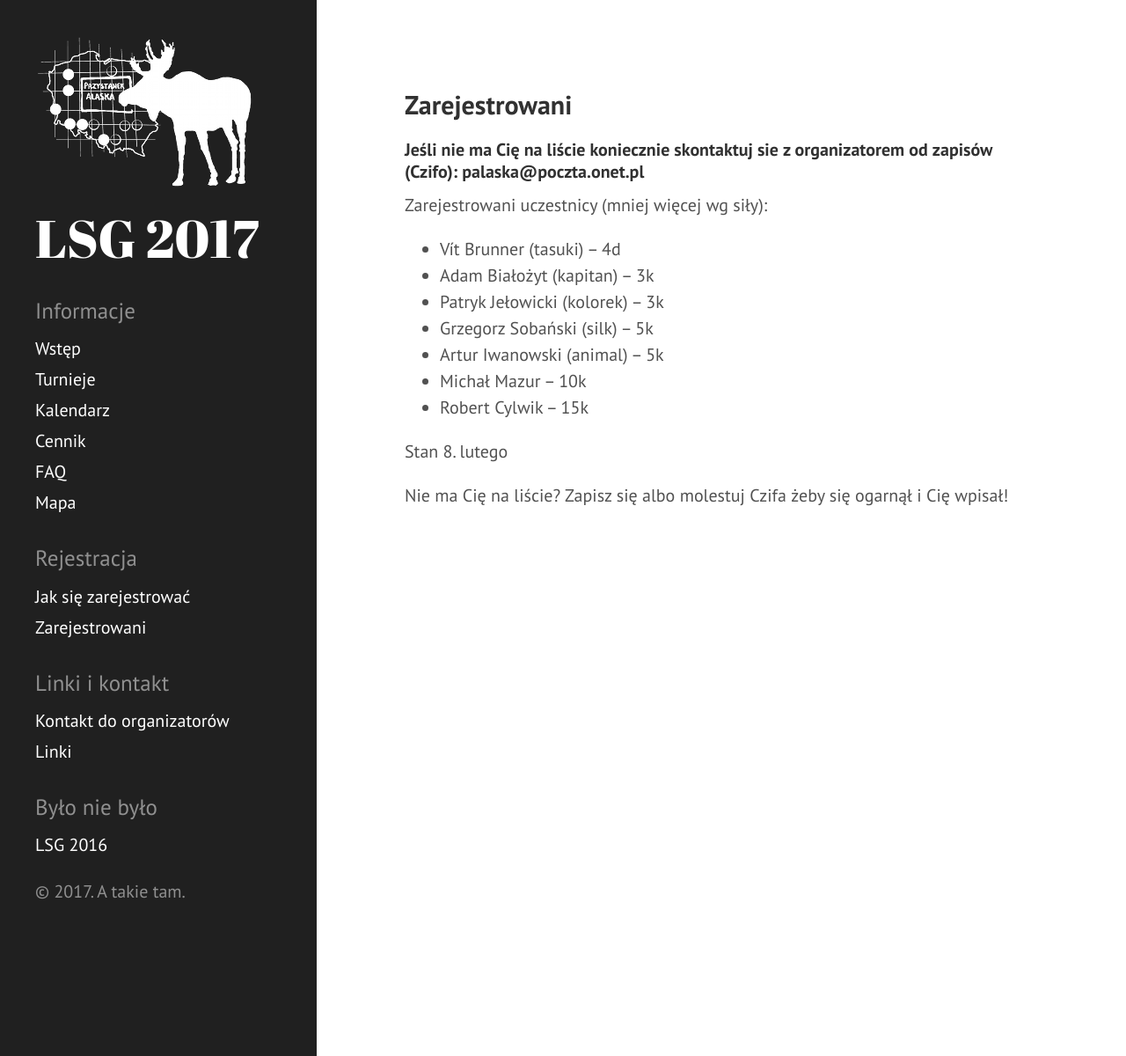
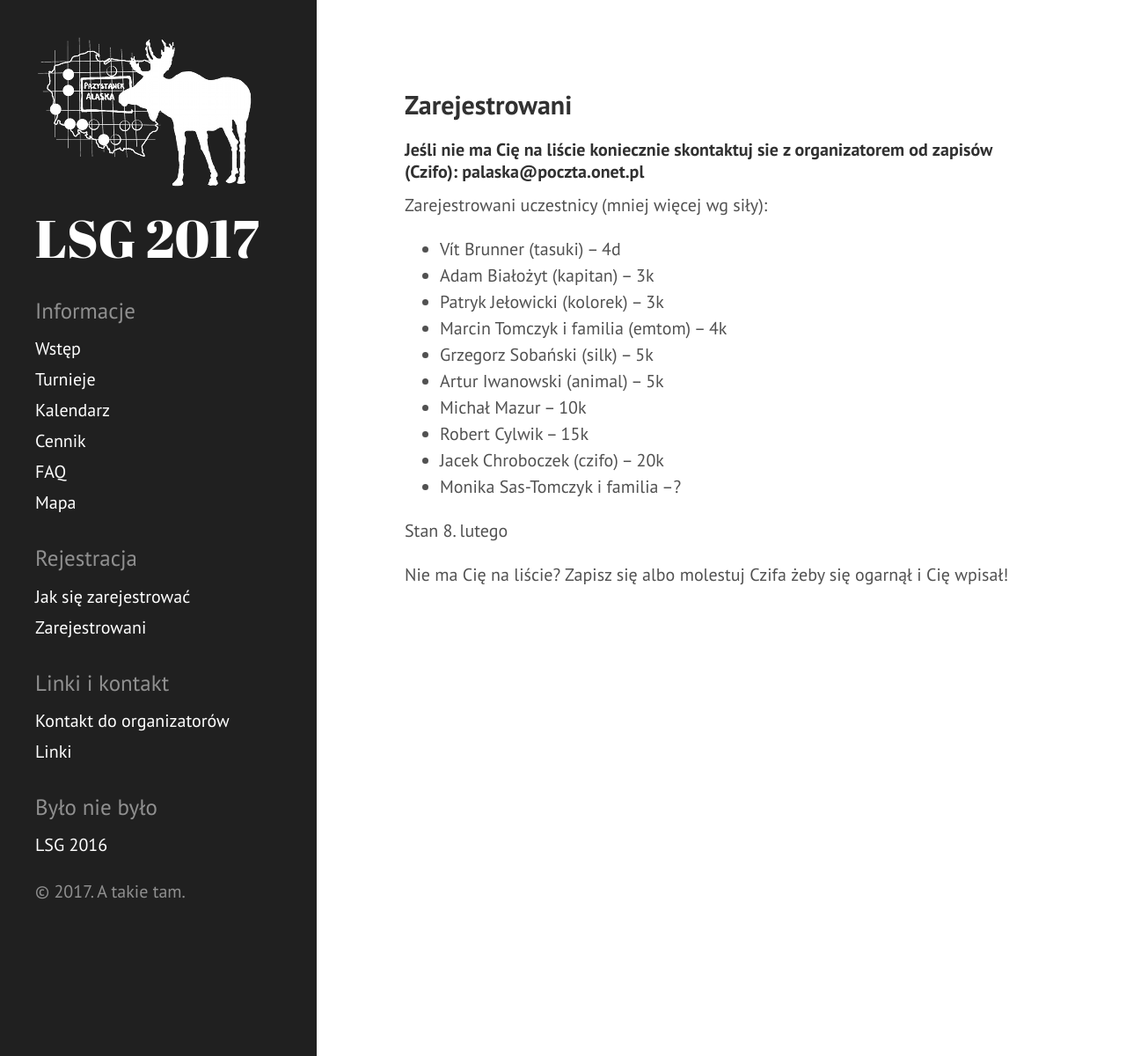
Before and after one commit to tasuki/lsg, a Jekyll site: the page built from zarejestrowani.md, in a window 1280 px wide. Shown: the whole page at 88% size. Built offline with Jekyll 4.4.1, drawn with Linux system fonts in a browser that asks for light colours.

Commit message:
Update zarejestrowani.md

```diff
--- a/zarejestrowani.md
+++ b/zarejestrowani.md
@@ -12,10 +12,13 @@ Zarejestrowani uczestnicy (mniej więcej wg siły):
 - Vít Brunner (tasuki) -- 4d
 - Adam Białożyt (kapitan) -- 3k
 - Patryk Jełowicki (kolorek) -- 3k
+- Marcin Tomczyk i familia (emtom) -- 4k
 - Grzegorz Sobański (silk) -- 5k
 - Artur Iwanowski (animal) -- 5k
 - Michał Mazur -- 10k
 - Robert Cylwik -- 15k
+- Jacek Chroboczek (czifo) -- 20k
+- Monika Sas-Tomczyk i familia --?
 
 Stan 8. lutego
 
```
